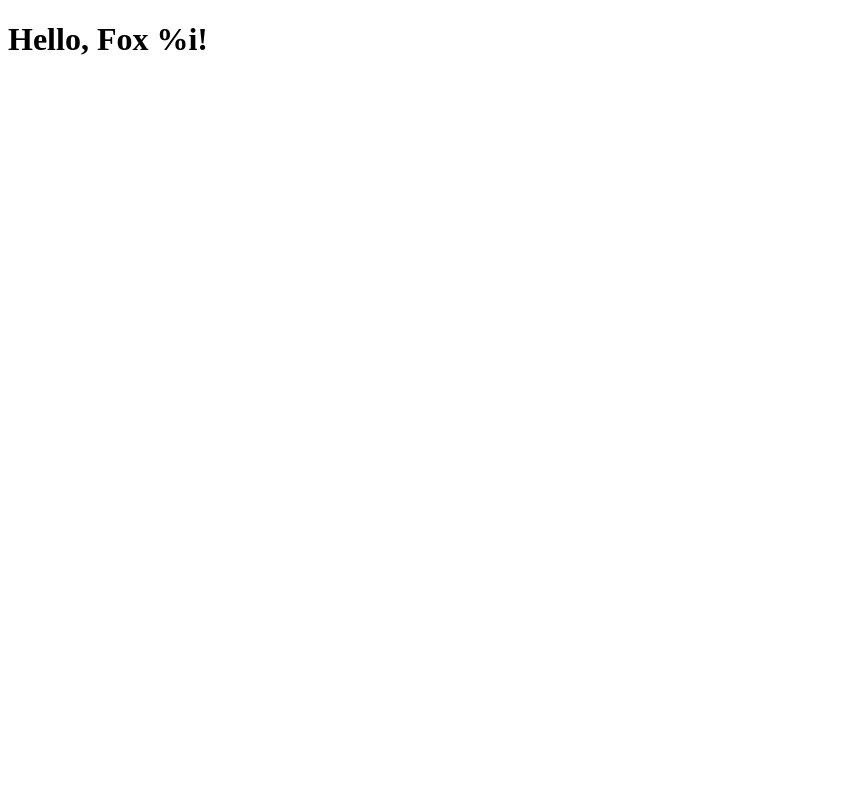
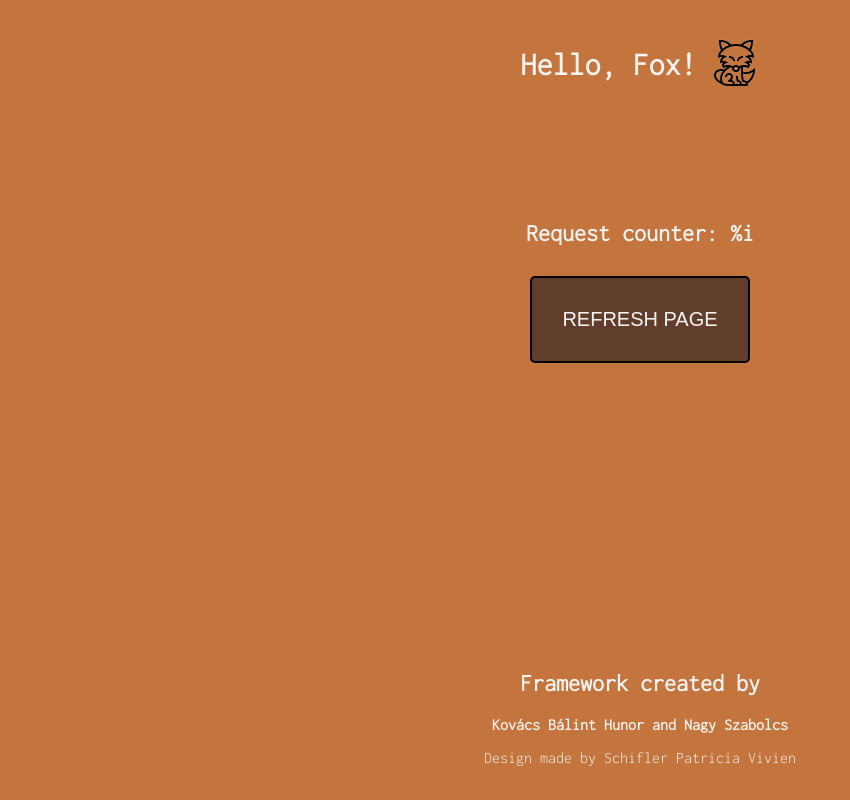
Before and after one commit to MemerGamer/cross-fox, a plain HTML site: page demo/src/index.html in a window 1280 px wide. Shown: the whole page, without its empty margins (0-850 px from the left). Drawn offline with Linux system fonts and the light colour scheme.

Commit message:
design update by Actulus
Co-Authored-By: Schifler Patricia-Vivien <93488786+Actulus@users.noreply.github.com>

```diff
--- a/demo/src/index.html
+++ b/demo/src/index.html
@@ -1,17 +1,102 @@
-<!DOCTYPE html>
 <html>
     <head>
+        <meta charset = "utf-8" />
+
         <title>Cross-Fox</title>
 
+        <link id="dark-scheme-icon" rel="icon" href="./fox-50-dark.png" type="image/png" media="prefers-color-scheme: dark">
+        <link id="light-scheme-icon" rel="icon" href="./fox-50-light.png" type="image/png" media="prefers-color-scheme: light">
+        <link id="light-scheme-icon" rel="icon" href="./fox-50-light.png" type="image/png" media="prefers-color-scheme: no-preference">
+        <link rel="preconnect" href="https://fonts.googleapis.com">
+        <link rel="preconnect" href="https://fonts.gstatic.com" crossorigin>
+        <link href="https://fonts.googleapis.com/css2?family=Inconsolata:wght@300&display=swap" rel="stylesheet">
+
         <style>
+            .refresh {
+                position: absolute;
+                margin: auto;
+                top: 0;
+                right: 0;
+                bottom: 0;
+                left: 0;
+                height: 50%;
+            }
+            header {
+                margin-top: 25px;
+            }
+            header h1 {
+                display: inline;
+            }
+            header img {
+                display: inline;
+                position: relative;
+                top: 13px;
+                width: 50px;
+                height: 50px;
+                margin-left: 5px;
+            }
+            body {
+                background-color: #c4743d;
+                text-align: center;
+                margin-bottom: 50px;
+                font-family: 'Inconsolata', monospace;
+            }
+            h1 {
+                color: #f8f4f2;
+            }
+            h2 {
+                color: #f8f4f2;
+            }
+            p {
+                color: #f8f4f2;
+            }
+            button {
+                margin: 10px;
+                padding: 30px;
+                background-color: #613e2b;
+                color: #f8f4f2;
+                border: 2px solid black;
+                border-radius: 5px;
+                font-size: 20px;
+            }
+            button:hover{
+                margin: 10px;
+                padding: 30px;
+                background-color: #613e2b;
+                color: #f8f4f2;
+                border: 2px solid white;
+                border-radius: 5px;
+                font-size: 20px;
+            }
+            footer {
+                position: fixed;
+                height: 150px;
+                bottom: 0px;
+                left: 0px;
+                right: 0px;
+                margin-bottom: 0px;
+            }
+        </style>
 
-        </style>
     </head>
     <body>
-        <h1>Hello, Fox %i!</h1>
-
+        <header>
+            <h1>Hello, Fox!</h1>
+            <img src="./fox-logo.gif" alt="fox icon">
+        </header>
+        <div class="refresh">
+            <h2>Request counter: %i</h2>
+            <button type="button" onclick="refreshPage()" name="refresh">REFRESH PAGE</button>
+        </div>
+        <footer>
+            <h2>Framework created by</h2>
+            <p><strong>Kovács Bálint Hunor and Nagy Szabolcs</strong></p>
+            <p>Design made by Schifler Patricia Vivien</p>
+        </footer>
         <script>
-
+            function refreshPage() {
+                window.location.reload();
+            }
         </script>
     </body>
 </html>
```
Also changed, not shown: demo/src/fox-50-dark.png (added), demo/src/fox-50-light.png (added), demo/src/fox-logo.gif (added).
